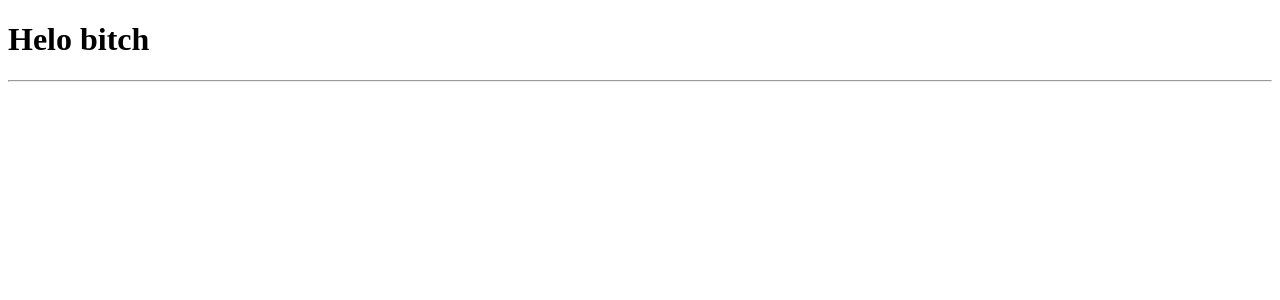
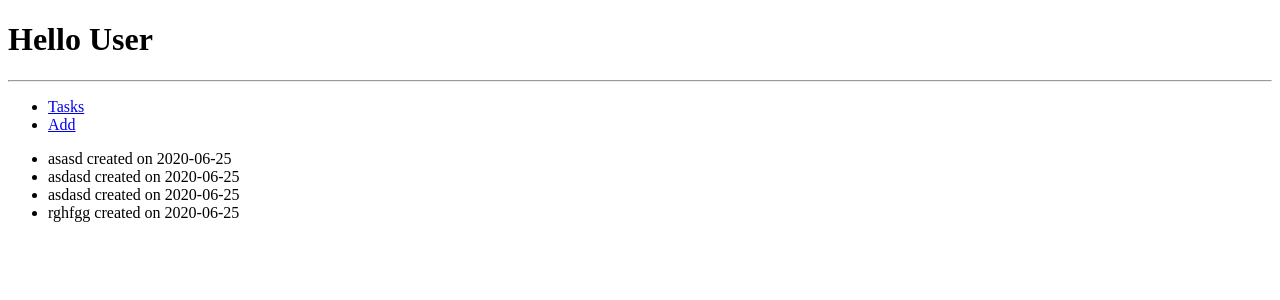
Before and after one commit to avinoorsinghkohli/chatbotFlask, a Flask app: page / in a window 1280 px wide. Shown: the top 300 px of the page. Run offline with Flask 2, Linux system fonts and the light colour scheme; data comes from the database, SQL or seed files in the repository; both versions use the stored data as it was after the commit.

Commit message:
models done

```diff
--- a/routes.py
+++ b/routes.py
@@ -1,14 +1,20 @@
 from app import app,db
-from flask import Flask, render_template
+from flask import Flask, render_template, url_for, redirect, flash, get_flashed_messages
 import forms
+from models import Task
+from datetime import datetime
 @app.route('/')
 @app.route('/index')
-def home():
-    return render_template('index.html')
-@app.route('/about', methods=['GET','POST'])
-def about():
+def index():
+    tasks=Task.query.all()
+    return render_template('index.html',tasks=tasks)
+@app.route('/add', methods=['GET','POST'])
+def add():
     form=forms.AddTaskForm()
     if form.validate_on_submit():
-        print(form.title.data)
-        return render_template('about.html',form=form,title=form.title.data)
-    return render_template('about.html',form=form)
+        #print(form.title.data)
+        t=Task(title=form.title.data, date=datetime.utcnow())
+        db.session.add(t)
+        db.session.commit()
+        return redirect(url_for('index'))
+    return render_template('add.html',form=form)
--- /dev/null
+++ b/templates/base.html
@@ -0,0 +1,19 @@
+<!DOCTYPE html>
+<html lang="en">
+<head>
+    <meta charset="UTF-8">
+    <meta name="viewport" content="width=device-width, initial-scale=1.0">
+    <title>To Do tasks</title>
+</head>
+<body>
+    <h1>Hello User</h1>
+    <hr>
+    <ul>
+        <li><a href="{{url_for('index')}}">Tasks</a></li>
+        <li><a href="{{url_for('add')}}">Add</a></li>
+    </ul>
+    {% block content%}
+
+    {% endblock%}
+</body>
+</html>
--- a/templates/index.html
+++ b/templates/index.html
@@ -1,12 +1,9 @@
-<!DOCTYPE html>
-<html lang="en">
-<head>
-    <meta charset="UTF-8">
-    <meta name="viewport" content="width=device-width, initial-scale=1.0">
-    <title>Document</title>
-</head>
-<body>
-    <h1>Helo bitch</h1>
-    <hr>
-</body>
-</html>
+{% extends 'base.html' %}
+{% block content %}
+    <ul>
+    {% for task in tasks %}
+    <li>{{task.title }} created on {{task.date}}</li>
+
+    {% endfor%}
+    </ul>
+{% endblock  %}
```
Also changed, not shown: templates/about.html (deleted, +0 -20 lines), templates/add.html (added, +12 -0 lines), data.db.
